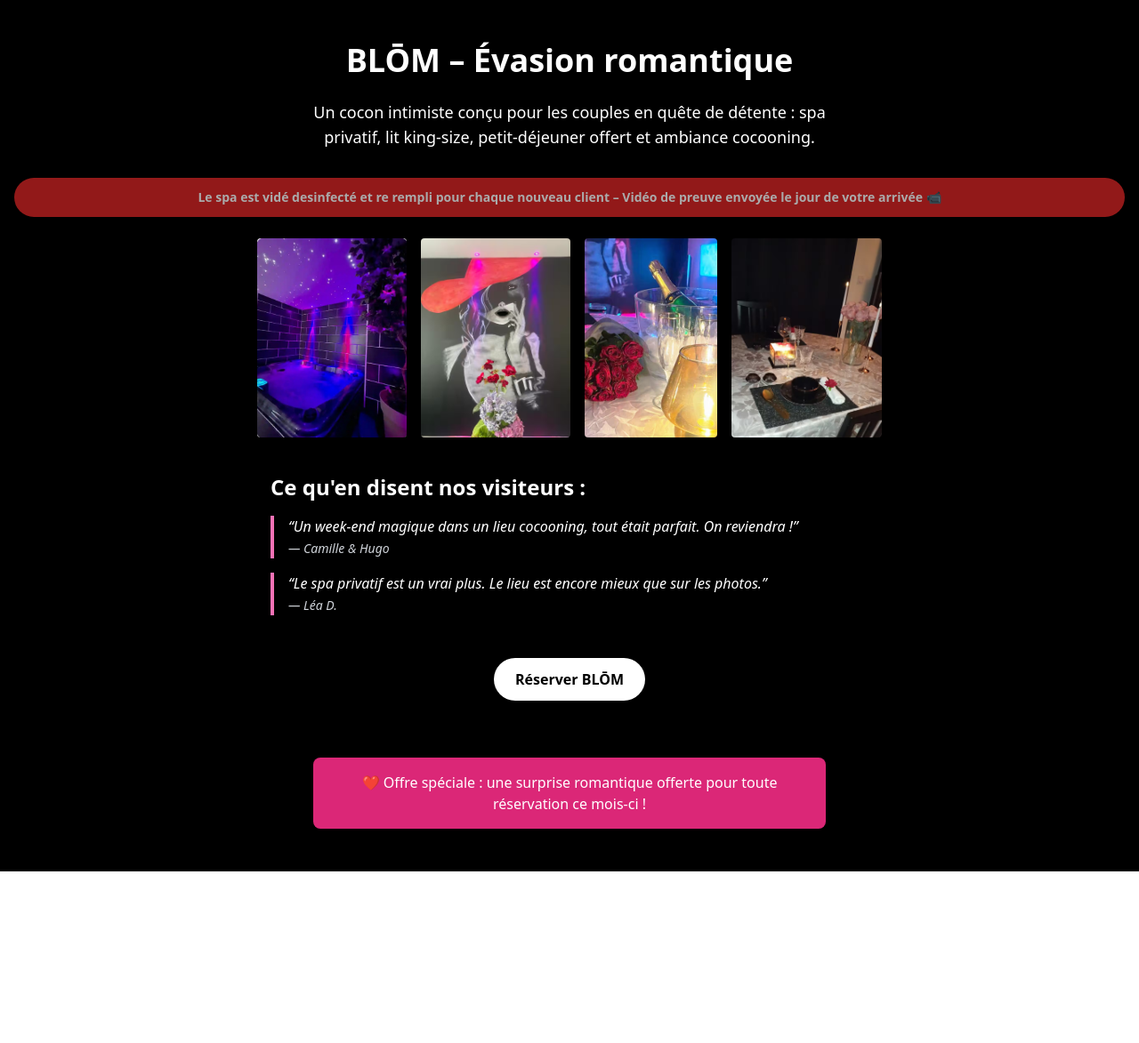
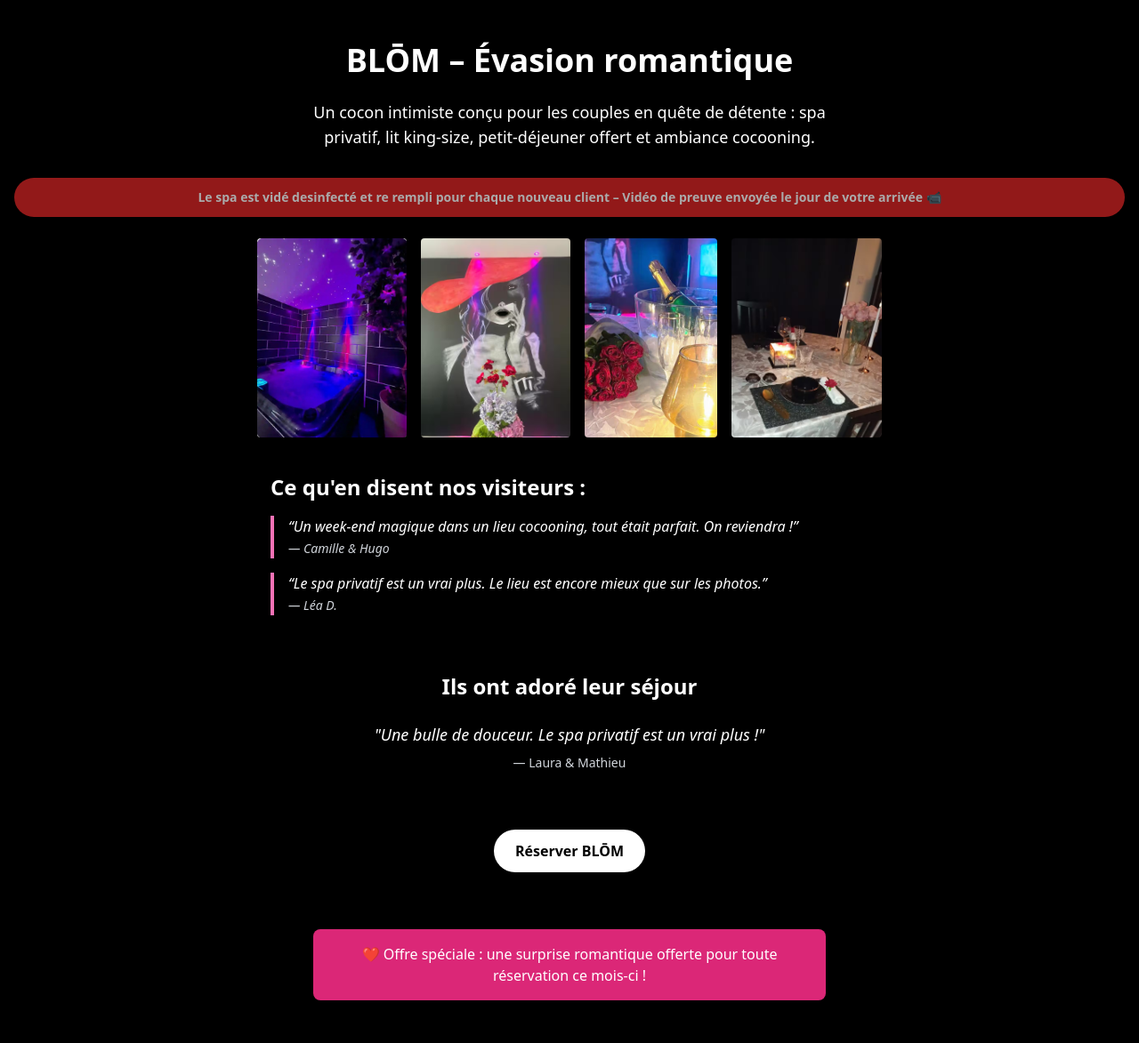
Before and after one commit to LIVABLOM/LIVABLOM, a Jekyll site: the page built from blom.md, in a window 1280 px wide. Shown: the whole page at 89% size. Built offline with Jekyll 4.4.1, drawn with Linux system fonts in a browser that asks for light colours; before the commit the page ends 980 px from its top, so only the background shows below that.

Commit message:
Update blom.md

```diff
--- a/blom.md
+++ b/blom.md
@@ -44,6 +44,37 @@
       <span class="text-sm text-gray-300">— Léa D.</span>
     </blockquote>
   </div>
+  <div class="my-16">
+  <h2 class="text-2xl font-bold mb-6">Ils ont adoré leur séjour</h2>
+  <div class="relative w-full max-w-2xl mx-auto overflow-hidden">
+    <div id="testimonial-carousel" class="whitespace-nowrap transition-transform duration-700 ease-in-out">
+      <div class="inline-block w-full px-4">
+        <p class="text-lg italic mb-2">"Une bulle de douceur. Le spa privatif est un vrai plus !"</p>
+        <p class="text-sm text-gray-300">— Laura & Mathieu</p>
+      </div>
+      <div class="inline-block w-full px-4">
+        <p class="text-lg italic mb-2">"Tout était parfait, du lit ultra confortable au petit-déj délicieux."</p>
+        <p class="text-sm text-gray-300">— Claire</p>
+      </div>
+      <div class="inline-block w-full px-4">
+        <p class="text-lg italic mb-2">"Propreté irréprochable, ambiance zen, on reviendra."</p>
+        <p class="text-sm text-gray-300">— Nicolas & Léa</p>
+      </div>
+    </div>
+  </div>
+</div>
+
+<script>
+  let index = 0;
+  const carousel = document.getElementById('testimonial-carousel');
+  const slideCount = carousel.children.length;
+
+  setInterval(() => {
+    index = (index + 1) % slideCount;
+    carousel.style.transform = `translateX(-${index * 100}%)`;
+  }, 5000); // Changement toutes les 5 secondes
+</script>
+
 
   <!-- BOUTON RÉSERVATION -->
   <a href="https://www.airbnb.fr/rooms/87654321"
```
